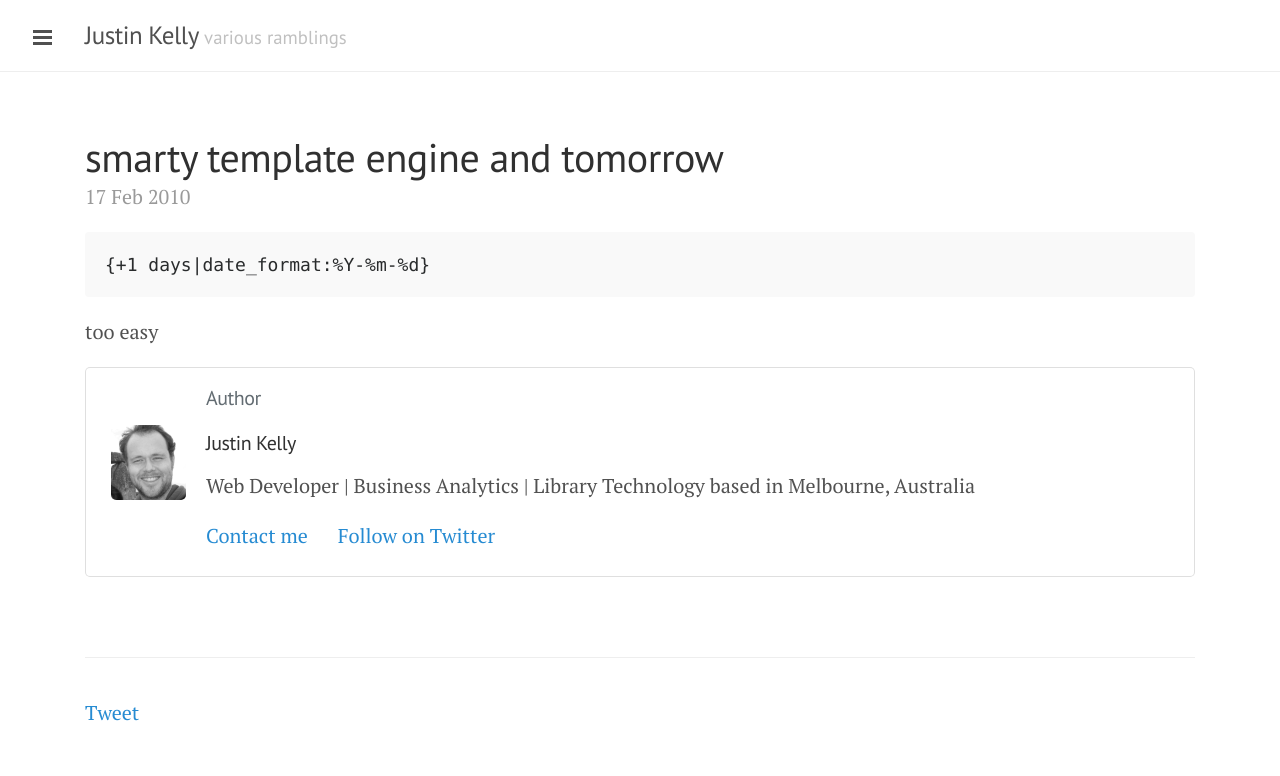
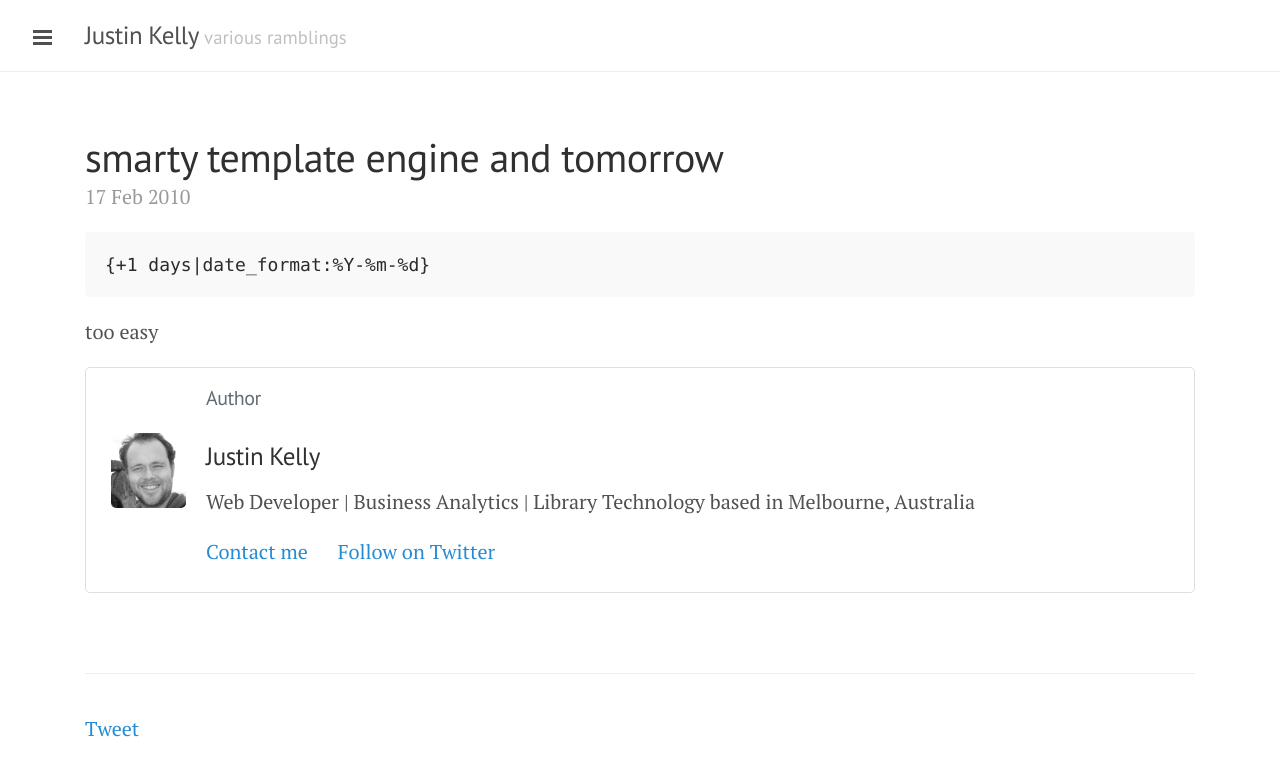
Before and after one commit to justinkelly/justinkelly.github.io, a Jekyll site: the page built from _posts/2010-02-17-smarty-template-engine-and-tomorrow.md, in a window 1280 px wide. Shown: the top 776 px of the page. Built offline with Jekyll 4.4.1, drawn with Linux system fonts in a browser that asks for light colours; nearby versions of some CDN libraries; comment, search, counter and statistics services are not loaded.

Commit message:
Update author.html

```diff
--- a/_includes/author.html
+++ b/_includes/author.html
@@ -6,7 +6,7 @@
           {% if page.layout == 'post' %}
             <h6 class="card-subtitle mb-2 text-muted">Author</h6>
           {% endif %}
-            <h4 class="card-title">{{ site.owner.name }}</h4>
+            <h3 class="card-title">{{ site.owner.name }}</h3>
             <p>{{ site.owner.description }}</p>
             <a href="{{site.url}}/about/#contact" class="card-link">Contact me</a>
             <a href="https://twitter.com/intent/follow?screen_name=_justin_kelly" class="card-link">Follow on Twitter</a>
```
